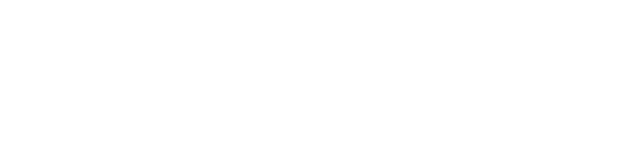
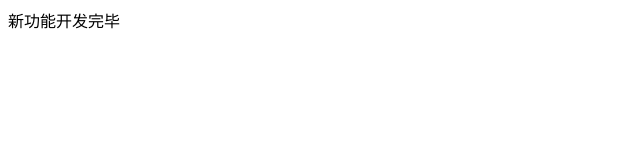
Before and after one commit to HopeBearer/learngit, a plain HTML site: page index.html in a window 1280 px wide. Shown: the whole page, without its empty margins (0-640 px from the left). Drawn offline with Linux system fonts and the light colour scheme.

Commit message:
new func finish

```diff
--- a/index.html
+++ b/index.html
@@ -6,6 +6,7 @@
     <title>Document</title>
   </head>
   <body>
+    <div>新功能开发完毕</div>
     <!-- 新增功能 -->
     <script>
       console.log(globalThis);
```
